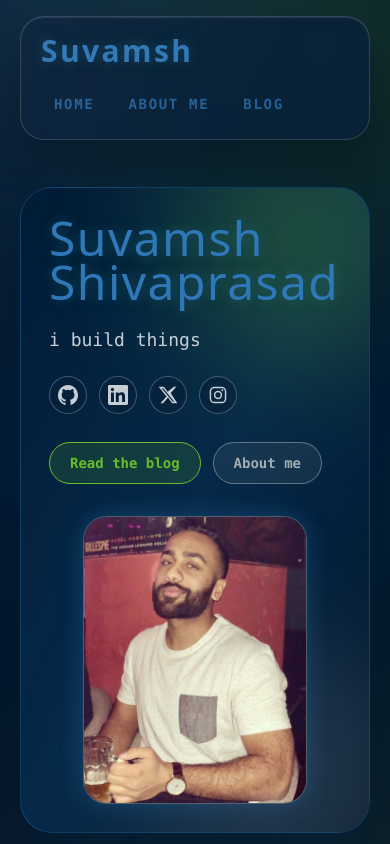
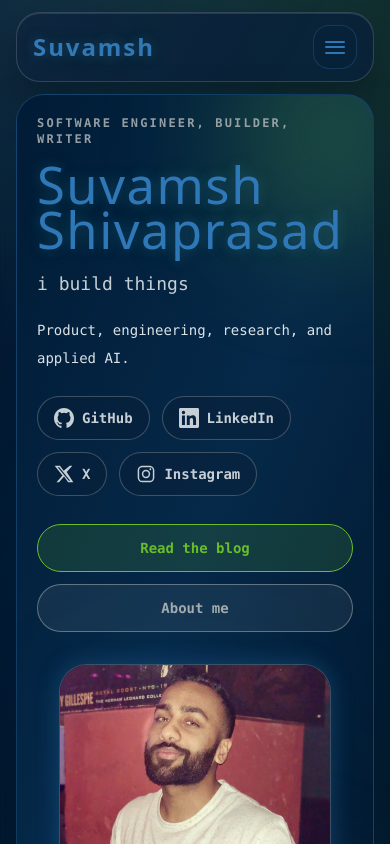
Before and after one commit to suvamsh/suvamsh.github.io, a Next.js app: page / in a window 390 px wide. Shown: the top 844 px of the page. Built offline with nearby package versions, Linux system fonts and the light colour scheme.

Commit message:
Improve mobile responsiveness across site

```diff
--- a/app/about/page.tsx
+++ b/app/about/page.tsx
@@ -107,20 +107,25 @@ export const metadata = {
 
 export default function AboutPage() {
   return (
-    <div className="grid gap-8 lg:grid-cols-[minmax(0,1.6fr)_minmax(0,1fr)]">
-      <section className="fade-up surface px-6 py-8 shadow-card md:px-10">
-        <h1 className="matrix-title mt-1 font-display text-4xl leading-tight text-accent md:text-5xl">Experience</h1>
-        <div className="relative mt-8 space-y-7">
-          <div className="pointer-events-none absolute bottom-1 left-2 top-3 w-px bg-accent/25 md:left-[11.5rem]" />
+    <div className="grid gap-6 lg:grid-cols-[minmax(0,1.6fr)_minmax(18rem,1fr)] lg:gap-8">
+      <section className="fade-up surface px-5 py-6 shadow-card sm:px-6 sm:py-8 md:px-10">
+        <h1 className="matrix-title mt-1 font-display text-4xl leading-tight text-accent sm:text-[2.75rem] md:text-5xl">
+          Experience
+        </h1>
+        <div className="relative mt-8 space-y-5 sm:space-y-6">
+          <div className="pointer-events-none absolute bottom-2 left-[0.62rem] top-4 w-px bg-accent/25 lg:left-[10.75rem]" />
           {timeline.map((item) => (
-            <article key={`${item.company}-${item.period}`} className="relative grid gap-3 md:grid-cols-[10rem_1fr] md:gap-8">
-              <p className="pl-7 text-xs font-semibold uppercase tracking-[0.14em] text-tertiary/85 md:pl-0 md:pt-1 md:text-right">
+            <article
+              key={`${item.company}-${item.period}`}
+              className="relative grid gap-3 lg:grid-cols-[9.25rem_1fr] lg:gap-6"
+            >
+              <p className="pl-8 text-[0.7rem] font-semibold uppercase tracking-[0.16em] text-tertiary/80 sm:text-xs lg:pl-0 lg:pt-3 lg:text-right">
                 {item.period}
               </p>
-              <span className="absolute left-[2px] top-1.5 h-3.5 w-3.5 rounded-full border border-accent/60 bg-panel shadow-neon md:left-[11.08rem]" />
+              <span className="absolute left-2 top-2.5 h-3.5 w-3.5 rounded-full border border-accent/60 bg-panel shadow-neon lg:left-[10.33rem]" />
 
-              <div className="ml-7 rounded-2xl border border-accent/20 bg-panel/70 p-5 md:ml-0">
-                <div className="flex flex-wrap items-start justify-between gap-3 md:flex-nowrap">
+              <div className="ml-8 rounded-[1.5rem] border border-accent/20 bg-panel/70 p-4 sm:p-5 lg:ml-0">
+                <div className="flex flex-col gap-3 sm:flex-row sm:items-start sm:justify-between">
                   <div className="flex items-center gap-3">
                     <div
                       className={`flex h-10 w-10 items-center justify-center rounded-xl border text-xs font-bold uppercase tracking-[0.08em] ${item.badgeClass}`}
@@ -138,12 +143,12 @@ export default function AboutPage() {
                       )}
                     </div>
                     <div>
-                      <p className="text-lg font-semibold text-ink">{item.company}</p>
-                      <p className="text-sm text-ink/80">{item.role}</p>
+                      <p className="text-base font-semibold text-ink sm:text-lg">{item.company}</p>
+                      <p className="text-sm leading-6 text-ink/80">{item.role}</p>
                     </div>
                   </div>
                   {item.location ? (
-                    <p className="text-xs font-semibold uppercase tracking-[0.12em] text-tertiary/80 md:ml-4 md:text-right">
+                    <p className="text-[0.7rem] font-semibold uppercase tracking-[0.14em] text-tertiary/80 sm:text-xs lg:ml-4 lg:text-right">
                       {item.location}
                     </p>
                   ) : null}
@@ -154,15 +159,17 @@ export default function AboutPage() {
         </div>
       </section>
 
-      <aside className="space-y-5">
-        <section className="fade-up surface px-6 py-7 shadow-card md:px-8">
-          <h2 className="font-display text-3xl font-semibold text-secondary">About Me</h2>
-          <p className="mt-3 text-lg leading-8 text-ink/90">My experience spans across product, engineering, research, and applied AI.</p>
+      <aside className="order-first space-y-5 lg:order-none lg:sticky lg:top-28 lg:self-start">
+        <section className="fade-up surface px-5 py-6 shadow-card sm:px-6 sm:py-7 md:px-8">
+          <h2 className="font-display text-3xl font-semibold text-secondary sm:text-[2.1rem]">About Me</h2>
+          <p className="mt-3 text-base leading-8 text-ink/90 sm:text-lg">
+            My experience spans across product, engineering, research, and applied AI.
+          </p>
         </section>
 
-        <section className="fade-up surface px-6 py-7 shadow-card md:px-8" style={{ animationDelay: "140ms" }}>
-          <h2 className="font-display text-2xl font-semibold text-ocean">Highlights</h2>
-          <ul className="mt-4 list-disc space-y-2 pl-5 text-sm leading-7 text-ink/90">
+        <section className="fade-up surface px-5 py-6 shadow-card sm:px-6 sm:py-7 md:px-8" style={{ animationDelay: "140ms" }}>
+          <h2 className="font-display text-2xl font-semibold text-ocean sm:text-[1.75rem]">Highlights</h2>
+          <ul className="mt-4 list-disc space-y-3 pl-5 text-sm leading-7 text-ink/90 sm:text-[0.95rem]">
             {highlights.map((item) => (
               <li key={item.label}>
                 {item.href ? (
--- a/app/blog/page.tsx
+++ b/app/blog/page.tsx
@@ -9,19 +9,28 @@ export default function BlogPage() {
   const posts = getSortedPosts();
 
   return (
-    <div className="fade-up surface px-6 py-8 shadow-card md:px-10">
-      <h1 className="matrix-title font-display text-5xl leading-tight text-accent">Blog</h1>
-      <p className="mt-2 text-sm text-ink/40">All opinions expressed here are my own and do not represent those of my employer or any other organization.</p>
+    <div className="fade-up surface px-5 py-6 shadow-card sm:px-6 sm:py-8 md:px-10">
+      <h1 className="matrix-title font-display text-4xl leading-tight text-accent sm:text-[2.75rem] md:text-5xl">
+        Blog
+      </h1>
+      <p className="mt-3 max-w-3xl text-sm leading-7 text-ink/50">
+        All opinions expressed here are my own and do not represent those of my employer or any other organization.
+      </p>
 
       <div className="mt-8 divide-y divide-ink/10">
         {posts.map((post) => (
-          <article key={post.slug} className="py-5 first:pt-0 last:pb-0">
-            <Link href={`/blog/${post.slug}`} className="group block">
-              <h2 className="font-display text-2xl font-semibold text-ink transition group-hover:text-accent">
+          <article key={post.slug} className="py-5 first:pt-0 last:pb-0 sm:py-6">
+            <Link
+              href={`/blog/${post.slug}`}
+              className="group block rounded-[1.4rem] p-1 transition hover:bg-white/[0.02]"
+            >
+              <h2 className="font-display text-2xl font-semibold leading-tight text-ink transition group-hover:text-accent sm:text-[1.8rem]">
                 {post.title}
               </h2>
-              <p className="mt-1 text-sm text-ink/50">{post.dateLabel}</p>
-              {post.excerpt ? <p className="mt-1 text-ink/70">{post.excerpt}</p> : null}
+              <p className="mt-2 text-xs font-semibold uppercase tracking-[0.14em] text-ink/45 sm:text-sm">
+                {post.dateLabel}
+              </p>
+              {post.excerpt ? <p className="mt-2 max-w-3xl leading-7 text-ink/72">{post.excerpt}</p> : null}
             </Link>
           </article>
         ))}
--- a/app/globals.css
+++ b/app/globals.css
@@ -9,6 +9,10 @@
   color-scheme: dark;
 }
 
+html {
+  scroll-behavior: smooth;
+}
+
 body {
   @apply bg-canvas text-ink font-sans antialiased;
   background-image:
@@ -17,11 +21,9 @@ body {
     radial-gradient(circle at 52% 115%, rgba(165, 172, 175, 0.12), transparent 45%),
     linear-gradient(180deg, #001326 0%, #011a33 45%, #00101f 100%);
   min-height: 100vh;
+  min-height: 100svh;
+  overflow-x: hidden;
   position: relative;
-}
-
-body.home-no-scroll {
-  overflow: hidden;
 }
 
 body::before {
@@ -51,7 +53,10 @@ body::before {
 }
 
 main {
-  @apply relative z-10 mx-auto w-full max-w-6xl px-5 pb-16 pt-8 md:px-10;
+  @apply relative z-10 mx-auto w-full max-w-6xl;
+  padding-inline: clamp(1rem, 4vw, 2.5rem);
+  padding-top: clamp(1rem, 2vw, 2rem);
+  padding-bottom: calc(clamp(4rem, 9vw, 5rem) + env(safe-area-inset-bottom));
 }
 
 .surface {
@@ -80,15 +85,86 @@ main {
   @apply text-ocean;
 }
 
+.content strong {
+  @apply font-semibold text-ink;
+}
+
+.content h2 {
+  @apply mt-10 text-2xl font-display font-semibold leading-tight text-accent md:text-3xl;
+}
+
+.content h3 {
+  @apply mt-8 text-xl font-display font-semibold leading-tight text-secondary md:text-2xl;
+}
+
 .content p {
-  @apply mb-5 leading-8 text-ink/90;
+  @apply mb-5 text-base leading-8 text-ink/90 md:text-lg;
+}
+
+.content ul,
+.content ol {
+  @apply mb-5 space-y-2 pl-6;
 }
 
 .content ul {
-  @apply mb-5 list-disc space-y-2 pl-6;
+  @apply list-disc;
+}
+
+.content ol {
+  @apply list-decimal;
+}
+
+.content li,
+.content p {
+  overflow-wrap: anywhere;
+}
+
+.content code {
+  @apply rounded-md bg-panel/80 px-1.5 py-0.5 text-[0.95em] text-secondary;
+}
+
+.content pre {
+  @apply mb-6 overflow-x-auto rounded-2xl border border-accent/15 bg-[#021425]/90 p-4 text-sm text-ink/90;
+}
+
+.content pre code {
+  @apply bg-transparent p-0 text-inherit;
+}
+
+.content blockquote {
+  @apply mb-6 rounded-2xl border-l-4 border-secondary/60 bg-panel/50 px-4 py-3 text-ink/80;
+}
+
+.content img {
+  @apply mb-6 mt-4 h-auto max-w-full rounded-2xl border border-tertiary/15;
+}
+
+.content > :last-child {
+  margin-bottom: 0;
 }
 
 ::selection {
   background: rgba(105, 190, 40, 0.35);
   color: #001326;
 }
+
+@media (max-width: 640px) {
+  body::before {
+    opacity: 0.55;
+  }
+
+  .surface {
+    border-radius: 1.5rem;
+  }
+}
+
+@media (prefers-reduced-motion: reduce) {
+  html {
+    scroll-behavior: auto;
+  }
+
+  .fade-up {
+    animation: none;
+    opacity: 1;
+  }
+}
--- a/app/layout.tsx
+++ b/app/layout.tsx
@@ -1,5 +1,4 @@
 import type { Metadata } from "next";
-import { RouteEffects } from "@/components/route-effects";
 import { SiteFooter } from "@/components/site-footer";
 import { SiteHeader } from "@/components/site-header";
 import "./globals.css";
@@ -13,7 +12,6 @@ export default function RootLayout({ children }: { children: React.ReactNode })
   return (
     <html lang="en">
       <body>
-        <RouteEffects />
         <SiteHeader />
         <main>{children}</main>
         <SiteFooter />
--- a/app/page.tsx
+++ b/app/page.tsx
@@ -33,76 +33,77 @@ function InstagramIcon() {
   );
 }
 
+const socialLinks = [
+  { href: "https://github.com/suvamsh", label: "GitHub", Icon: GitHubIcon },
+  { href: "https://www.linkedin.com/in/suvamsh-shivaprasad-5aab3860/", label: "LinkedIn", Icon: LinkedInIcon },
+  { href: "https://x.com/suvamsh", label: "X", Icon: XIcon },
+  { href: "https://www.instagram.com/suvamsh", label: "Instagram", Icon: InstagramIcon }
+];
+
 export default function HomePage() {
   return (
-    <div className="-mb-16 -mt-8 flex h-[calc(100vh-6.5rem)] items-center overflow-hidden py-8">
-      <section className="fade-up relative overflow-hidden rounded-[2rem] border border-primary/35 bg-gradient-to-br from-[#001b35] via-[#062949] to-[#00152a] p-7 text-ink shadow-card md:p-12">
-        <div className="pointer-events-none absolute -right-16 -top-20 h-64 w-64 rounded-full bg-secondary/25 blur-3xl" />
-        <div className="pointer-events-none absolute -bottom-24 left-1/3 h-72 w-72 rounded-full bg-tertiary/20 blur-3xl" />
-        <div className="grid items-center gap-8 md:grid-cols-[1.45fr_auto]">
-          <div className="space-y-5 relative z-10">
-            <h1 className="matrix-title font-display text-5xl leading-[0.92] tracking-[0.03em] text-accent md:text-7xl">
+    <div className="-mt-1 pb-4 sm:pb-6 lg:flex lg:min-h-[calc(100svh-10rem)] lg:items-center">
+      <section className="fade-up relative isolate w-full overflow-hidden rounded-[1.75rem] border border-primary/35 bg-gradient-to-br from-[#001b35] via-[#062949] to-[#00152a] p-5 text-ink shadow-card sm:rounded-[2rem] sm:p-7 lg:p-10 xl:p-12">
+        <div className="pointer-events-none absolute -right-16 -top-16 h-52 w-52 rounded-full bg-secondary/25 blur-3xl sm:h-64 sm:w-64" />
+        <div className="pointer-events-none absolute -bottom-20 left-1/3 h-56 w-56 rounded-full bg-tertiary/20 blur-3xl sm:h-72 sm:w-72" />
+
+        <div className="grid items-center gap-8 lg:grid-cols-[minmax(0,1.18fr)_minmax(240px,290px)] lg:gap-10">
+          <div className="relative z-10 space-y-6">
+            <div className="space-y-4">
+              <p className="eyebrow text-secondary">Software engineer, builder, writer</p>
+              <h1 className="matrix-title max-w-3xl font-display text-[clamp(2.6rem,13vw,5.75rem)] leading-[0.88] tracking-[0.03em] text-accent [text-wrap:balance]">
                 Suvamsh Shivaprasad
               </h1>
-            <p className="max-w-2xl text-lg leading-8 text-ink/90">i build things</p>
-            <div className="flex flex-wrap gap-3 text-ink/90">
+              <p className="max-w-2xl text-lg leading-8 text-ink/90 sm:text-xl">i build things</p>
+              <p className="max-w-2xl text-sm leading-7 text-ink/72 sm:text-base sm:leading-8">
+                Product, engineering, research, and applied AI.
+              </p>
+            </div>
+
+            <div className="flex flex-wrap gap-3 text-sm font-semibold text-ink/90">
+              {socialLinks.map(({ href, label, Icon }) => (
                 <Link
-                href="https://github.com/suvamsh"
-                aria-label="GitHub"
-                className="rounded-full border border-tertiary/40 bg-panel/60 p-2 transition hover:border-secondary/70 hover:text-secondary"
+                  key={label}
+                  href={href}
+                  target="_blank"
+                  rel="noreferrer"
+                  aria-label={label}
+                  className="inline-flex min-h-11 items-center gap-2 rounded-full border border-tertiary/35 bg-panel/55 px-4 py-2.5 transition hover:border-secondary/70 hover:bg-panel/75 hover:text-secondary"
                 >
-                <GitHubIcon />
-                <span className="sr-only">GitHub</span>
+                  <Icon />
+                  <span>{label}</span>
                 </Link>
-              <Link
-                href="https://www.linkedin.com/in/suvamsh-shivaprasad-5aab3860/"
-                aria-label="LinkedIn"
-                className="rounded-full border border-tertiary/40 bg-panel/60 p-2 transition hover:border-secondary/70 hover:text-secondary"
-              >
-                <LinkedInIcon />
-                <span className="sr-only">LinkedIn</span>
-              </Link>
-              <Link
-                href="https://x.com/suvamsh"
-                aria-label="X"
-                className="rounded-full border border-tertiary/40 bg-panel/60 p-2 transition hover:border-secondary/70 hover:text-secondary"
-              >
-                <XIcon />
-                <span className="sr-only">X</span>
-              </Link>
-              <Link
-                href="https://www.instagram.com/suvamsh"
-                aria-label="Instagram"
-                className="rounded-full border border-tertiary/40 bg-panel/60 p-2 transition hover:border-secondary/70 hover:text-secondary"
-              >
-                <InstagramIcon />
-                <span className="sr-only">Instagram</span>
-              </Link>
+              ))}
             </div>
-            <div className="flex flex-wrap gap-3 pt-2">
+
+            <div className="flex flex-col gap-3 pt-1 sm:flex-row sm:flex-wrap">
               <Link
                 href="/blog"
-                className="rounded-full border border-secondary bg-secondary/15 px-5 py-2.5 text-sm font-semibold text-secondary transition hover:bg-secondary/25"
+                className="inline-flex min-h-12 items-center justify-center rounded-full border border-secondary bg-secondary/15 px-5 py-3 text-sm font-semibold text-secondary transition hover:bg-secondary/25 sm:min-w-[10rem]"
               >
                 Read the blog
               </Link>
               <Link
                 href="/about"
-                className="rounded-full border border-tertiary/55 bg-tertiary/10 px-5 py-2.5 text-sm font-semibold text-tertiary transition hover:border-tertiary/70 hover:bg-tertiary/20"
+                className="inline-flex min-h-12 items-center justify-center rounded-full border border-tertiary/55 bg-tertiary/10 px-5 py-3 text-sm font-semibold text-tertiary transition hover:border-tertiary/70 hover:bg-tertiary/20 sm:min-w-[10rem]"
               >
                 About me
               </Link>
             </div>
           </div>
-          <div className="relative z-10 mx-auto h-72 w-56 overflow-hidden rounded-3xl border border-tertiary/45 bg-panel/70 shadow-neon">
+
+          <div className="relative z-10 mx-auto w-full max-w-[17rem] lg:max-w-none">
+            <div className="pointer-events-none absolute inset-6 rounded-[2rem] bg-accent/10 blur-3xl" />
+            <div className="relative overflow-hidden rounded-[1.75rem] border border-tertiary/35 bg-panel/70 shadow-neon">
               <Image
                 src="/images/profile.jpg"
                 alt="Portrait of Suvamsh Shivaprasad"
                 width={640}
                 height={768}
                 priority
-              className="h-full w-full object-cover"
+                className="aspect-[4/5] h-auto w-full object-cover"
               />
+            </div>
           </div>
         </div>
       </section>
--- a/components/site-footer.tsx
+++ b/components/site-footer.tsx
@@ -1,8 +1,8 @@
 export function SiteFooter() {
   return (
-    <footer className="mx-auto mb-8 mt-2 w-full max-w-6xl px-5 md:px-10">
-      <div className="surface px-5 py-5 md:px-7">
-        <p className="text-center text-xs font-semibold uppercase tracking-[0.14em] text-tertiary/80">
+    <footer className="mx-auto mb-4 mt-4 w-full max-w-6xl px-4 pb-[calc(1rem+env(safe-area-inset-bottom))] sm:px-5 md:mb-8 md:px-10">
+      <div className="surface px-4 py-4 sm:px-5 md:px-7 md:py-5">
+        <p className="text-center text-[0.65rem] font-semibold uppercase tracking-[0.18em] text-tertiary/75 sm:text-xs">
           Suvamsh Shivaprasad
         </p>
       </div>
--- a/components/site-header.tsx
+++ b/components/site-header.tsx
@@ -1,4 +1,9 @@
+"use client";
+
+import clsx from "clsx";
 import Link from "next/link";
+import { usePathname } from "next/navigation";
+import { useState } from "react";
 
 const navItems = [
   { href: "/", label: "Home" },
@@ -6,25 +11,131 @@ const navItems = [
   { href: "/blog", label: "Blog" }
 ];
 
+function MenuIcon({ open }: { open: boolean }) {
+  return (
+    <span className="relative block h-4 w-5">
+      <span
+        className={clsx(
+          "absolute left-0 top-0.5 h-0.5 w-5 rounded-full bg-accent transition duration-300",
+          open && "translate-y-[6px] rotate-45"
+        )}
+      />
+      <span
+        className={clsx(
+          "absolute left-0 top-[7px] h-0.5 w-5 rounded-full bg-accent transition duration-300",
+          open && "opacity-0"
+        )}
+      />
+      <span
+        className={clsx(
+          "absolute left-0 top-[13px] h-0.5 w-5 rounded-full bg-accent transition duration-300",
+          open && "-translate-y-[6px] -rotate-45"
+        )}
+      />
+    </span>
+  );
+}
+
 export function SiteHeader() {
+  const pathname = usePathname();
+  const [isMenuOpen, setIsMenuOpen] = useState(false);
+
+  const isNavItemActive = (href: string) => {
+    if (href === "/") {
+      return pathname === "/";
+    }
+
+    if (href === "/about" && pathname === "/resume") {
+      return true;
+    }
+
+    return pathname === href || pathname.startsWith(`${href}/`);
+  };
+
   return (
-    <header className="mx-auto mt-4 w-full max-w-6xl px-5 md:px-10">
-      <nav className="surface flex flex-wrap items-center justify-between gap-4 px-5 py-4 md:px-7">
-        <Link href="/" className="matrix-title font-display text-3xl font-semibold tracking-[0.08em] text-accent">
+    <header className="mx-auto mt-3 w-full max-w-6xl px-4 sm:px-5 md:mt-4 md:px-10">
+      <nav className="surface relative px-4 py-3 sm:px-5 md:px-7 md:py-4">
+        <div className="flex items-center justify-between gap-4">
+          <Link
+            href="/"
+            className="matrix-title font-display text-2xl font-semibold tracking-[0.08em] text-accent transition hover:text-ink sm:text-3xl"
+            onClick={() => setIsMenuOpen(false)}
+          >
             Suvamsh
           </Link>
-        <ul className="flex flex-wrap items-center gap-2 text-sm font-semibold uppercase tracking-[0.12em] text-accent/75">
-          {navItems.map((item) => (
+
+          <button
+            type="button"
+            aria-expanded={isMenuOpen}
+            aria-controls="site-navigation"
+            aria-label={isMenuOpen ? "Close navigation" : "Open navigation"}
+            className="inline-flex h-11 w-11 items-center justify-center rounded-2xl border border-accent/30 bg-panel/60 text-accent transition hover:border-accent/60 hover:bg-accent/10 md:hidden"
+            onClick={() => setIsMenuOpen((open) => !open)}
+          >
+            <MenuIcon open={isMenuOpen} />
+          </button>
+
+          <ul className="hidden items-center gap-2 text-sm font-semibold uppercase tracking-[0.12em] text-accent/75 md:flex">
+            {navItems.map((item) => {
+              const isActive = isNavItemActive(item.href);
+
+              return (
                 <li key={item.href}>
                   <Link
                     href={item.href}
-                className="inline-flex rounded-full border border-transparent px-3 py-2 transition hover:border-accent/40 hover:bg-accent/10 hover:text-accent"
+                    className={clsx(
+                      "inline-flex rounded-full border px-3 py-2 transition",
+                      isActive
+                        ? "border-accent/45 bg-accent/10 text-accent"
+                        : "border-transparent hover:border-accent/40 hover:bg-accent/10 hover:text-accent"
+                    )}
+                    onClick={() => setIsMenuOpen(false)}
                   >
                     {item.label}
                   </Link>
                 </li>
-          ))}
+              );
+            })}
           </ul>
+        </div>
+
+        <div
+          aria-hidden={!isMenuOpen}
+          className={clsx(
+            "grid transition-all duration-300 md:hidden",
+            isMenuOpen ? "mt-4 grid-rows-[1fr] opacity-100" : "grid-rows-[0fr] opacity-0"
+          )}
+        >
+          <div className="overflow-hidden">
+            <ul
+              id="site-navigation"
+              className="space-y-2 border-t border-accent/10 pt-4 text-sm font-semibold uppercase tracking-[0.12em]"
+            >
+              {navItems.map((item) => {
+                const isActive = isNavItemActive(item.href);
+
+                return (
+                  <li key={item.href}>
+                    <Link
+                      href={item.href}
+                      className={clsx(
+                        "flex items-center justify-between rounded-2xl border px-4 py-3 transition",
+                        isActive
+                          ? "border-accent/35 bg-accent/10 text-accent"
+                          : "border-tertiary/15 bg-panel/45 text-ink/85 hover:border-accent/25 hover:bg-accent/5 hover:text-accent"
+                      )}
+                      onClick={() => setIsMenuOpen(false)}
+                      tabIndex={isMenuOpen ? 0 : -1}
+                    >
+                      <span>{item.label}</span>
+                      <span className="text-accent/45">{isActive ? "Current" : "Open"}</span>
+                    </Link>
+                  </li>
+                );
+              })}
+            </ul>
+          </div>
+        </div>
       </nav>
     </header>
   );
```
Also changed, not shown: app/blog/[slug]/page.tsx (+11 -4 lines), app/not-found.tsx (+5 -3 lines), components/route-effects.tsx (deleted, +0 -18 lines). Lines whose indentation alone changed are shown as unchanged.
